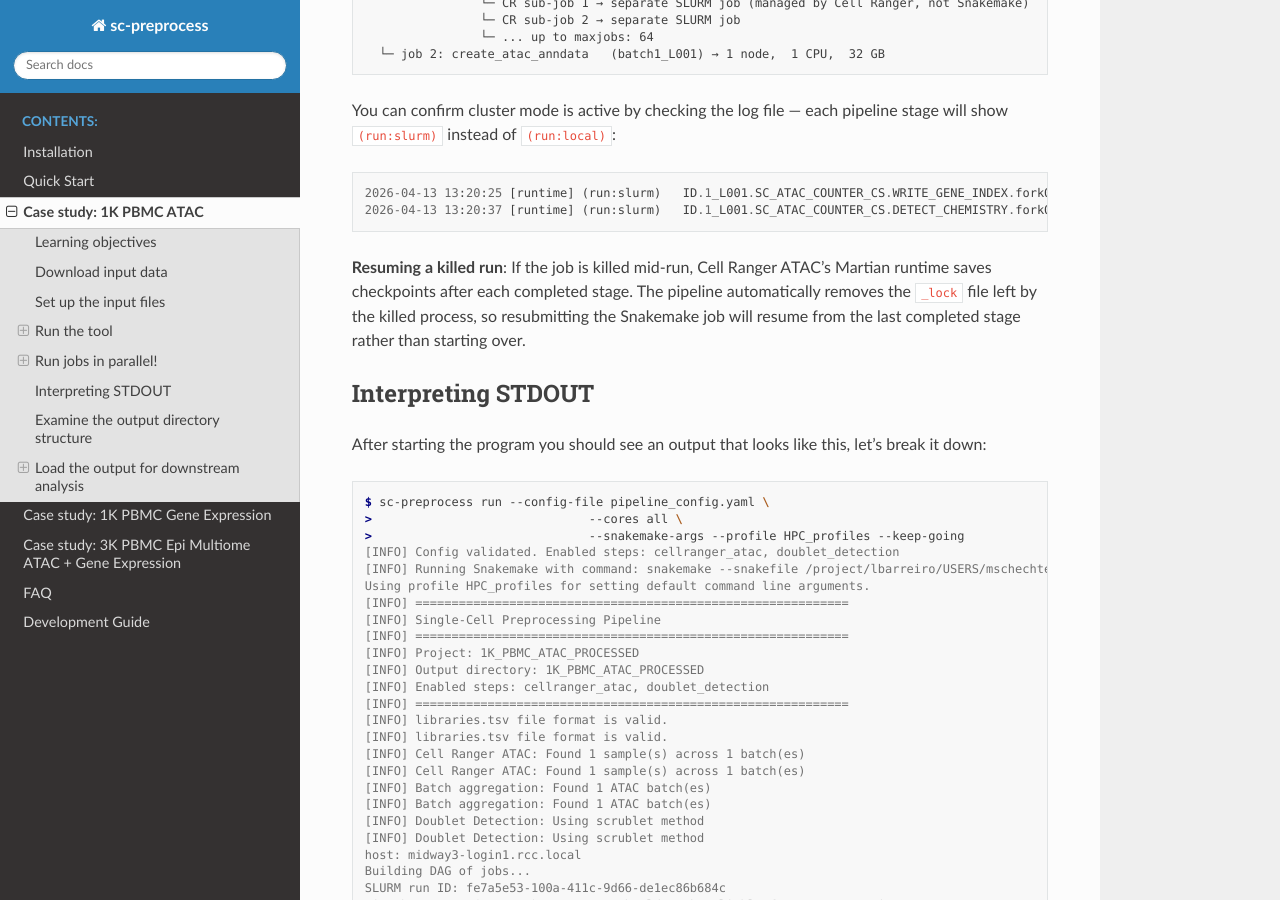
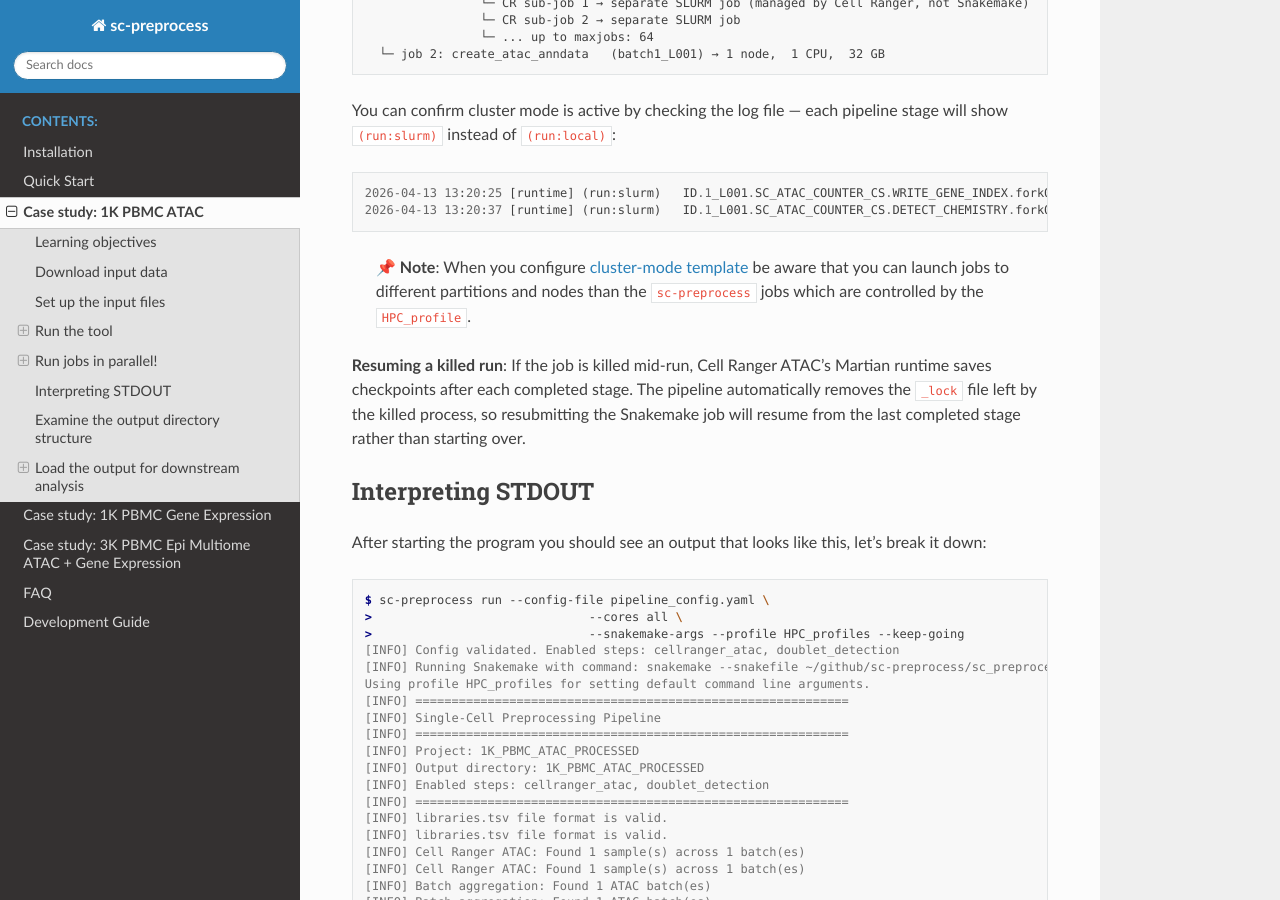
Before and after one commit to mschecht/cellranger-snakemake, a Sphinx documentation site: the page built from docs/source/PBMC_1K_ATAC.md, in a window 1280 px wide and 900 px high, scrolled down 9038 px. Built offline with Sphinx 7.4.7 and the Read the Docs theme 3.1.0, drawn with Linux system fonts in a browser that asks for light colours; some of the changed text lies outside the part shown.

Commit message:
note on jobs from cluster-mode vs HPC_profile

````diff
--- a/docs/source/PBMC_1K_ATAC.md
+++ b/docs/source/PBMC_1K_ATAC.md
@@ -83,7 +83,7 @@ directories_suffix: none  # suffix appended to output directory names; "none" to
 
 cellranger_atac:
   enabled: true
-  reference: /project/lbarreiro/SHARED/PROGRAMS/refdata-cellranger-arc-GRCh38-2020-A-2.0.0  # REQUIRED
+  reference: /path/to/reference  # REQUIRED
   libraries: libraries.tsv  # REQUIRED: TSV with columns: batch, capture, sample, fastqs
   chemistry: auto  # options: auto, ARC-v1
   normalize: none  # options: none, depth
@@ -149,7 +149,7 @@ sc-preprocess run -h
 # Dry run
 $ sc-preprocess run --config-file pipeline_config.yaml --cores 1 --dry-run
 [INFO] Config validated. Enabled steps: cellranger_atac, doublet_detection
-[INFO] Running Snakemake with command: snakemake --snakefile /project/lbarreiro/USERS/mschechter/github/sc-preprocess/sc_preprocess/workflows/main.smk --configfile pipeline_config.yaml --cores 1 --use-conda --dry-run
+[INFO] Running Snakemake with command: snakemake --snakefile ~/github/sc-preprocess/sc_preprocess/workflows/main.smk --configfile pipeline_config.yaml --cores 1 --use-conda --dry-run
 [INFO] ============================================================
 [INFO] Single-Cell Preprocessing Pipeline
 [INFO] ============================================================
@@ -291,8 +291,8 @@ Here are two snippets from the files, `HPC_profiles/config.yaml` and `pipeline_c
 executor: slurm
 jobs: 10
 default-resources:
-- slurm_account=pi-lbarreiro
-- slurm_partition=lbarreiro
+- slurm_account={SLURM-ACCOUNT}
+- slurm_partition={SLURM-PARTITION}
 - runtime=720
 retries: 2
 latency-wait: 60
@@ -309,7 +309,7 @@ rerun-incomplete: true
 ```yaml
 cellranger_atac:
   enabled: true
-  reference: /project/lbarreiro/SHARED/PROGRAMS/refdata-cellranger-arc-GRCh38-2020-A-2.0.0  # REQUIRED
+  reference: /path/to/reference/refdata-cellranger-arc-GRCh38-2020-A-2.0.0  # REQUIRED
   libraries: libraries.tsv  # REQUIRED: TSV with columns: batch, capture, sample, fastqs
   chemistry: auto  # options: auto, ARC-v1
   normalize: none  # options: none, depth
@@ -392,6 +392,9 @@ You can confirm cluster mode is active by checking the log file — each pipelin
 2026-04-13 13:20:37 [runtime] (run:slurm)   ID.1_L001.SC_ATAC_COUNTER_CS.DETECT_CHEMISTRY.fork0.chnk0.main
 ```
 
+> 📌 **Note**: When you configure [cluster-mode template](https://www.10xgenomics.com/support/software/cell-ranger/latest/advanced/cr-cluster-mode) be aware that you can launch jobs to different partitions and nodes than the `sc-preprocess` jobs which are controlled by the `HPC_profile`.
+
+
 **Resuming a killed run**: If the job is killed mid-run, Cell Ranger ATAC's Martian runtime saves checkpoints after each completed stage. The pipeline automatically removes the `_lock` file left by the killed process, so resubmitting the Snakemake job will resume from the last completed stage rather than starting over.
 
 ## Interpreting STDOUT
@@ -403,7 +406,7 @@ $ sc-preprocess run --config-file pipeline_config.yaml \
 >                              --cores all \
 >                              --snakemake-args --profile HPC_profiles --keep-going
 [INFO] Config validated. Enabled steps: cellranger_atac, doublet_detection
-[INFO] Running Snakemake with command: snakemake --snakefile /project/lbarreiro/USERS/mschechter/github/sc-preprocess/sc_preprocess/workflows/main.smk --configfile pipeline_config.yaml --cores all --use-conda --profile HPC_profiles --keep-going
+[INFO] Running Snakemake with command: snakemake --snakefile ~/github/sc-preprocess/sc_preprocess/workflows/main.smk --configfile pipeline_config.yaml --cores all --use-conda --profile HPC_profiles --keep-going
 Using profile HPC_profiles for setting default command line arguments.
 [INFO] ============================================================
 [INFO] Single-Cell Preprocessing Pipeline
````
